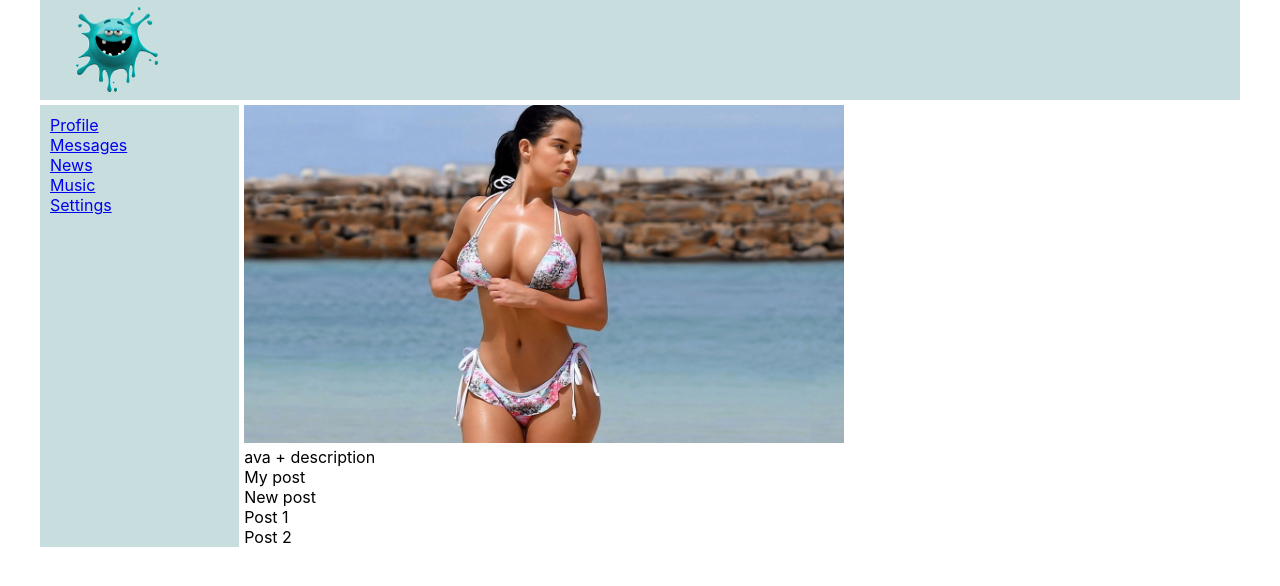
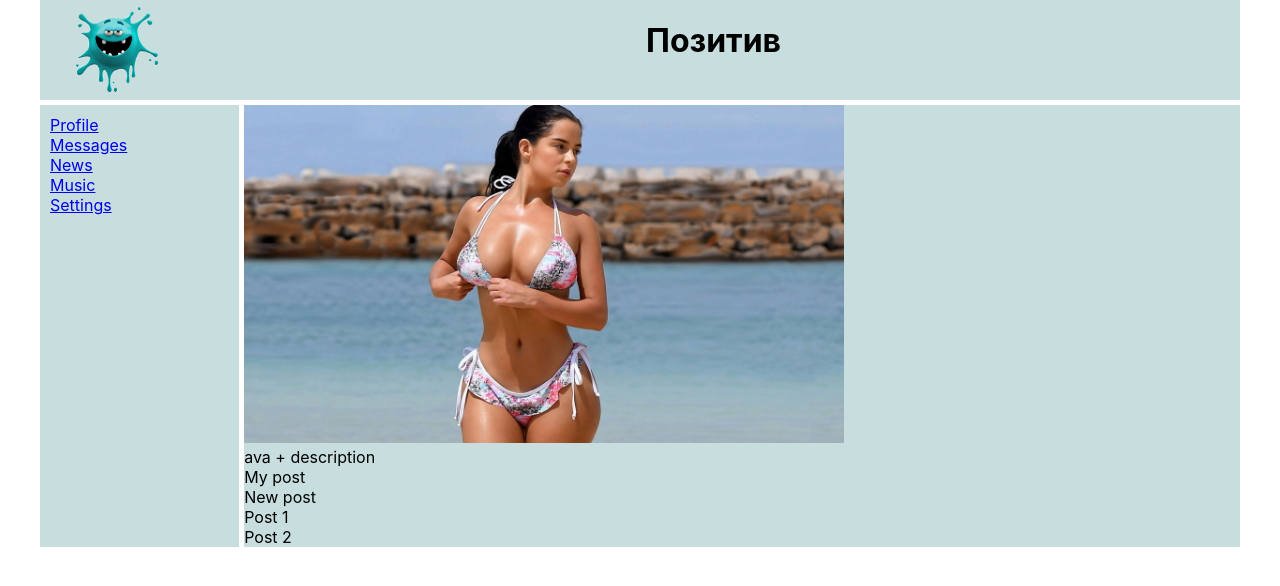
Before and after one commit to FedoseevDS/social-network, a React (Create React App) app: page / in a window 1280 px wide. Shown: the top 586 px of the page. Built offline with nearby package versions, Linux system fonts and the light colour scheme.

Commit message:
Создал директорию для компонентов, перенес код из App.js в компоненты

```diff
--- a/src/App.css
+++ b/src/App.css
@@ -10,27 +10,3 @@
   width: 1200px;
   margin: 0 auto;
 }
-
-.app-header {
-  grid-area: h;
-  background-color: rgb(200, 221, 221);
-}
-
-.app-header img {
-  height: 98%;
-}
-
-.app-nav {
-  grid-area: n;
-  background-color: rgb(200, 221, 221);
-  padding-left: 10px;
-  padding-top: 10px;
-}
-
-.app-content {
-  grid-area: c;
-}
-
-.app-content img {
-  width: 600px;
-}
--- a/src/App.js
+++ b/src/App.js
@@ -1,43 +1,14 @@
-import logo from "./assets/img/logo.png";
-import alisa from "./assets/img/alisa.png";
+import Header from "./components/common/header/header";
+import SideBar from "./components/common/sideBar/sideBar";
+import Profile from "./components/common/profile/profile";
+
 import "./App.css";
 
 const App = () => (
   <div className="app-wrapper">
-    <header className="app-header">
-      <img src={logo} />
-    </header>
-    <nav className="app-nav">
-      <div>
-        <a href="#">Profile </a>
-      </div>
-      <div>
-        <a href="#">Messages </a>
-      </div>
-      <div>
-        <a href="#">News </a>
-      </div>
-      <div>
-        <a href="#">Music </a>
-      </div>
-      <div>
-        <a href="#">Settings </a>
-      </div>
-    </nav>
-    <div className="app-content">
-      <div>
-        <img src={alisa} />
-      </div>
-      <div>ava + description</div>
-      <div>
-        My post
-        <div>New post</div>
-        <div>
-          <div>Post 1</div>
-          <div>Post 2</div>
-        </div>
-      </div>
-    </div>
+    <Header />
+    <SideBar />
+    <Profile />
   </div>
 );
 
--- /dev/null
+++ b/src/components/common/header/header.js
@@ -0,0 +1,14 @@
+import logo from "../../../assets/img/logo.png";
+
+import "./styles.css";
+
+const Header = () => (
+  <header className="header-wrapper">
+    <img src={logo} />
+    <div>
+      <h1>Позитив</h1>
+    </div>
+  </header>
+);
+
+export default Header;
--- /dev/null
+++ b/src/components/common/header/styles.css
@@ -0,0 +1,14 @@
+.header-wrapper {
+  grid-area: h;
+  background-color: rgb(200, 221, 221);
+  display: flex;
+}
+
+.header-wrapper img {
+  height: 98%;
+}
+
+.header-wrapper div {
+  width: 100%;
+  text-align: center;
+}
--- /dev/null
+++ b/src/components/common/profile/profile.js
@@ -0,0 +1,22 @@
+import alisa from "../../../assets/img/alisa.png";
+
+import "./styles.css";
+
+const Profile = () => (
+  <div className="userPage">
+    <div>
+      <img src={alisa} />
+    </div>
+    <div>ava + description</div>
+    <div>
+      My post
+      <div>New post</div>
+      <div>
+        <div>Post 1</div>
+        <div>Post 2</div>
+      </div>
+    </div>
+  </div>
+);
+
+export default Profile;
--- /dev/null
+++ b/src/components/common/profile/styles.css
@@ -0,0 +1,8 @@
+.userPage {
+  background-color: rgb(200, 221, 221);
+  grid-area: c;
+}
+
+.userPage img {
+  width: 600px;
+}
--- /dev/null
+++ b/src/components/common/sideBar/sideBar.js
@@ -0,0 +1,23 @@
+import "./styles.css";
+
+const SideBar = () => (
+  <nav className="sideBar">
+    <div>
+      <a href="#">Profile </a>
+    </div>
+    <div>
+      <a href="#">Messages </a>
+    </div>
+    <div>
+      <a href="#">News </a>
+    </div>
+    <div>
+      <a href="#">Music </a>
+    </div>
+    <div>
+      <a href="#">Settings </a>
+    </div>
+  </nav>
+);
+
+export default SideBar;
--- /dev/null
+++ b/src/components/common/sideBar/styles.css
@@ -0,0 +1,6 @@
+.sideBar {
+  grid-area: n;
+  background-color: rgb(200, 221, 221);
+  padding-left: 10px;
+  padding-top: 10px;
+}
```
